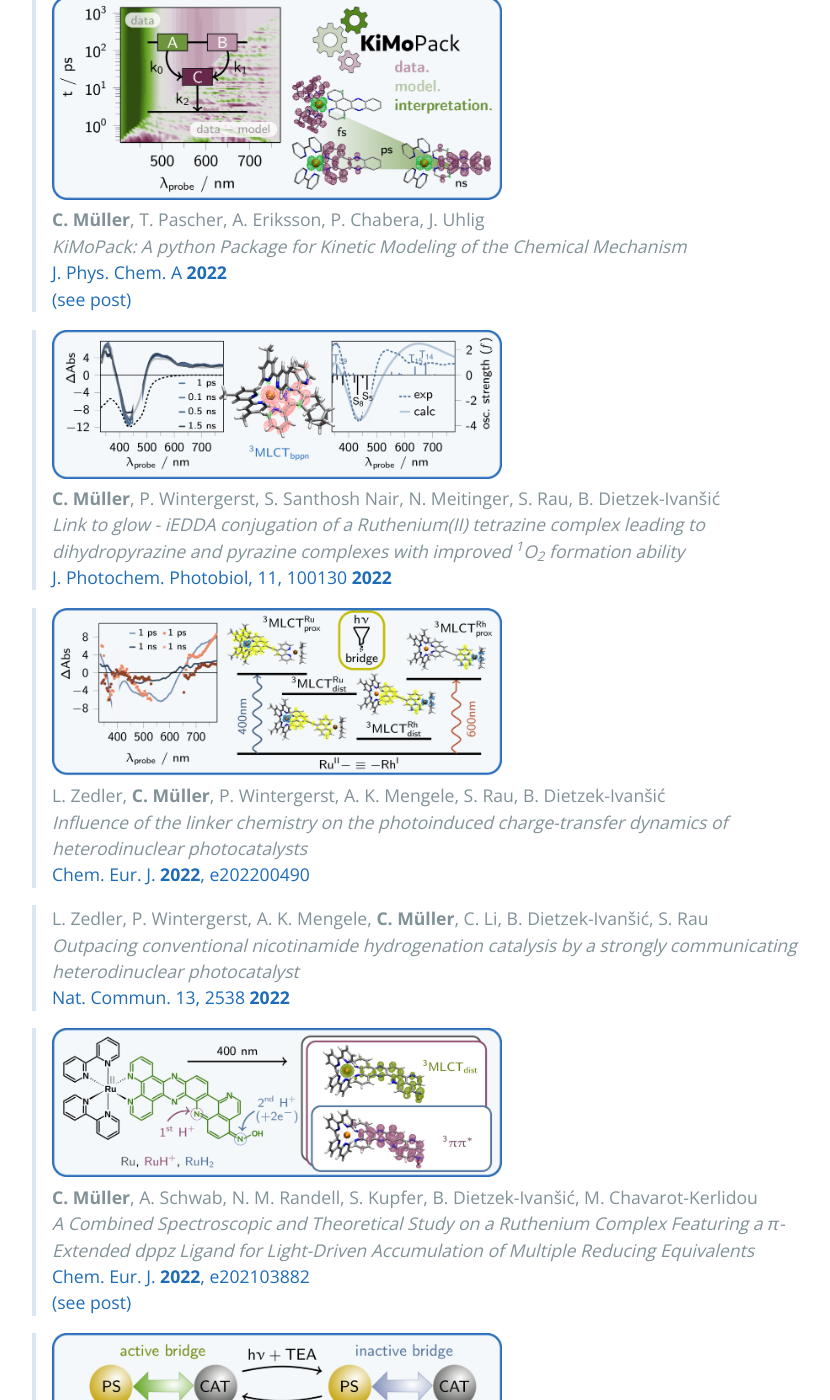
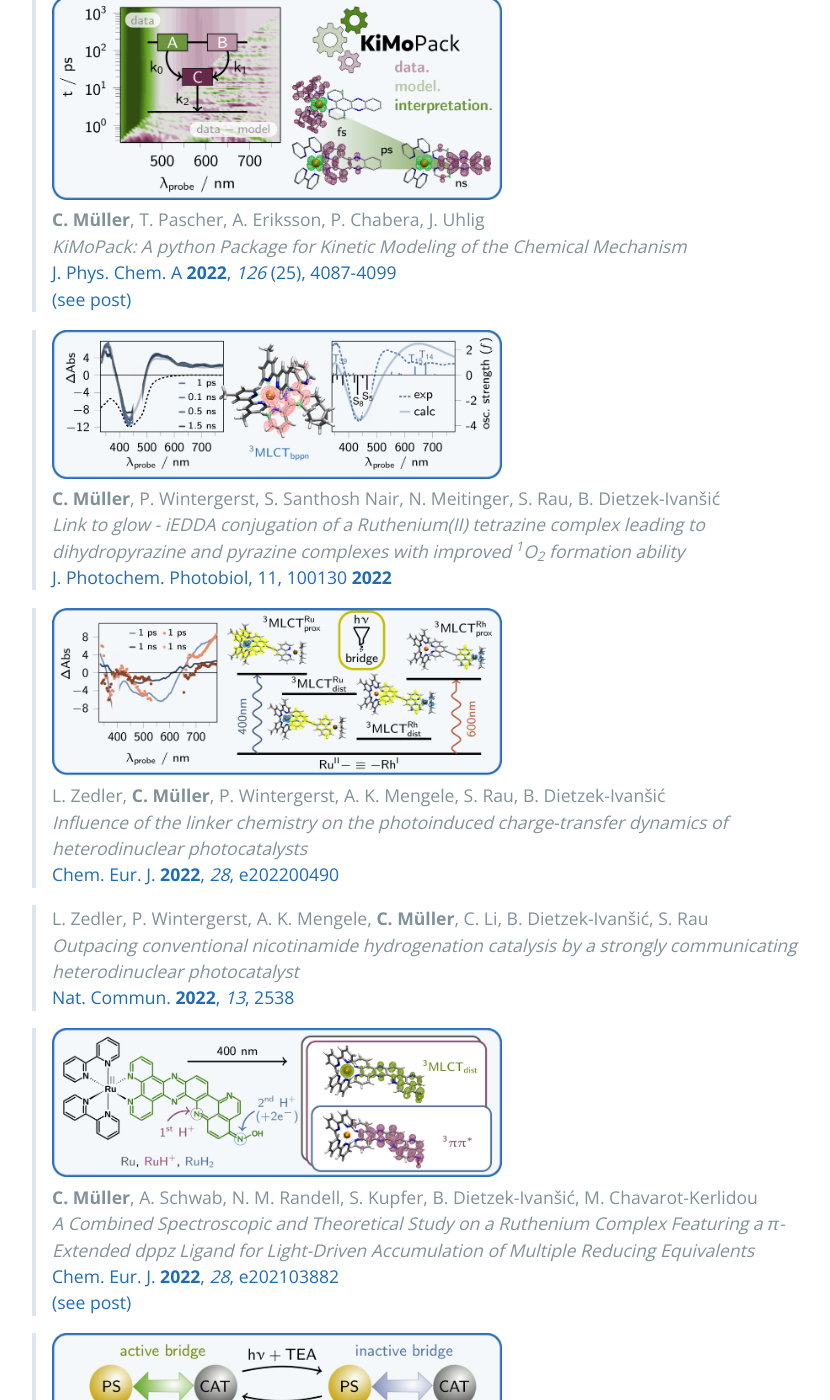
Before and after one commit to carolin-m/carolin-m.github.io, a Jekyll site: the page built from publications.md, in a window 1280 px wide and 1400 px high, scrolled down 871 px. Shown: the whole window, without its empty margins (192-1022 px from the left). Built offline with Jekyll 4.4.1, drawn with Linux system fonts in a browser that asks for light colours.

Commit message:
Update publications.md

```diff
--- a/publications.md
+++ b/publications.md
@@ -22,7 +22,7 @@ Last updated on 21 June 2022.
 > <img width=450 src='./images/TOC_KiMoPack_paper.png'> <br>
 > **C. Müller**, T. Pascher, A. Eriksson, P. Chabera, J. Uhlig <br>
 > *KiMoPack: A python Package for Kinetic Modeling of the Chemical Mechanism* <br>
-> [J. Phys. Chem. A **2022**](https://doi.org/10.1021/acs.jpca.2c00907) <br>
+> [J. Phys. Chem. A **2022**, *126* (25), 4087-4099](https://doi.org/10.1021/acs.jpca.2c00907) <br>
 > [(see post)](https://carolin-m.github.io/2022/06/21/KiMoPack.html)
 
 > <img width=450 src='./images/TOC_Ru-tetrazine.png'> <br>
@@ -33,22 +33,22 @@ Last updated on 21 June 2022.
 > <img width=450 src='./images/TOC_RuRh-SEC.png'> <br>
 > L. Zedler, **C. Müller**, P. Wintergerst, A. K. Mengele, S. Rau, B. Dietzek-Ivanšić <br>
 > *Influence of the linker chemistry on the photoinduced charge-transfer dynamics of heterodinuclear photocatalysts* <br>
-> [Chem. Eur. J. **2022**, e202200490](https://doi.org/10.1002/chem.202200490)
+> [Chem. Eur. J. **2022**, *28*, e202200490](https://doi.org/10.1002/chem.202200490)
 
 > L. Zedler, P. Wintergerst, A. K. Mengele, **C. Müller**, C. Li, B. Dietzek-Ivanšić, S. Rau <br>
 > *Outpacing conventional nicotinamide hydrogenation catalysis by a strongly communicating heterodinuclear photocatalyst* <br>
-> [Nat. Commun. 13, 2538 **2022**](https://doi.org/10.1038/s41467-022-30147-4)
+> [Nat. Commun. **2022**, *13*, 2538](https://doi.org/10.1038/s41467-022-30147-4)
 
 > <img width=450 src='./images/TOC_RuLOxim.png'> <br>
 > **C. Müller**, A. Schwab, N. M. Randell, S. Kupfer, B. Dietzek-Ivanšić, M. Chavarot-Kerlidou <br>
 > *A Combined Spectroscopic and Theoretical Study on a Ruthenium Complex Featuring a π-Extended dppz Ligand for Light-Driven Accumulation of Multiple Reducing Equivalents* <br>
-> [Chem. Eur. J. **2022**, e202103882](https://doi.org/10.1002/chem.202103882) <br>
+> [Chem. Eur. J. **2022**, *28*, e202103882](https://doi.org/10.1002/chem.202103882) <br>
 > [(see post)](https://carolin-m.github.io/2022/03/16/RuLOxim.html)
 
 > <img width=450 src='./images/TOC_Active-Repair_NatChem.png'> <br>
 > M. G. Pfeffer, **C. Müller**, E. T. E. Kastl, A. K. Mengele, B. Bagemihl, S. S. Fauth, J. Habermehl, L. Petermann, M. Wächtler, M. Schulz, D. Chartrand, F. Laverdière, P. Seeber, S. Kupfer, S. Gräfe, G. S. Hanan, J. G. Vos, B. Dietzek-Ivanšić, S. Rau <br>
 > *Active repair of a dinuclear photocatalyst for visible-light-driven hydrogen production* <br>
-> [Nat. Chem. **2022**](https://www.nature.com/articles/s41557-021-00860-6) <br>
+> [Nat. Chem. **2022**, *14*, 505-506](https://www.nature.com/articles/s41557-021-00860-6) <br>
 > [(see post)](https://carolin-m.github.io/2022/02/09/ActiveRepair_NatChem.html)
 
 ## 2021 <br>
```
